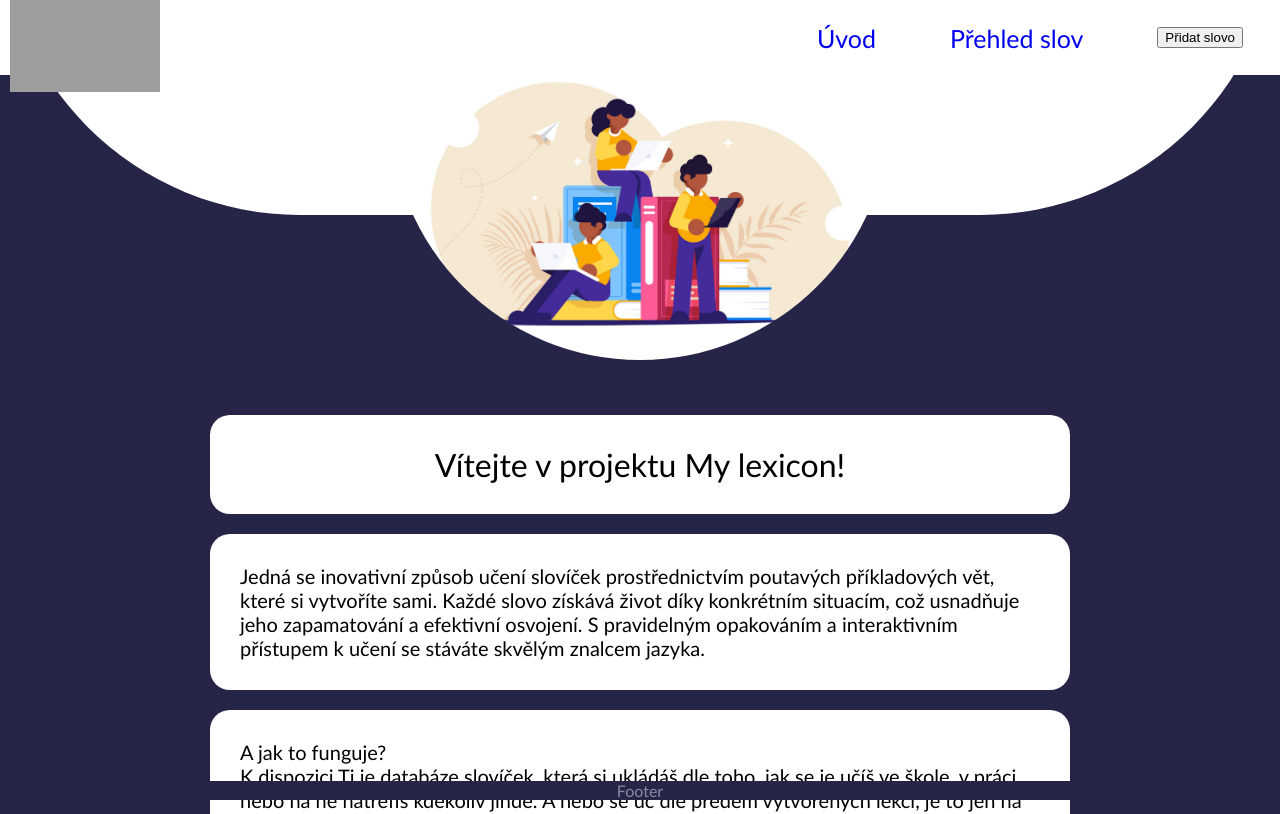
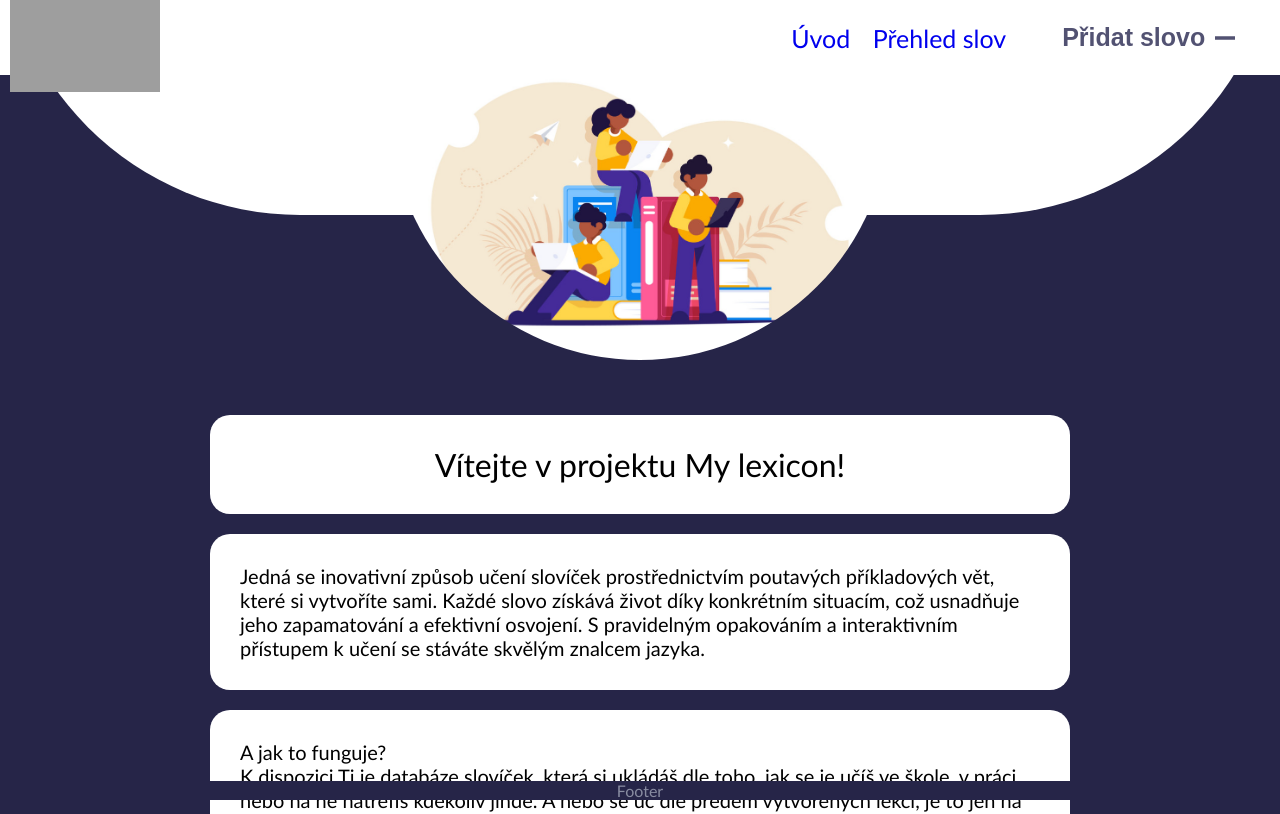
Before and after one commit to DenisaZem/my-lexicon, a React (Create React App) app: page / in a window 1280 px wide. Shown: the top 814 px of the page. Built offline with nearby package versions, Linux system fonts and the light colour scheme; grey boxes are pictures that could not be loaded.

Commit message:
Add classNames and PopUpForm component

```diff
--- a/src/components/NavBar.js
+++ b/src/components/NavBar.js
@@ -89,15 +89,17 @@ const NavBar = () => {
           {/* <li onClick={closeMenu}>
             <Link to="/form">Formulář</Link>
           </li> */}
+          <div className="navBar__Pop">
            <button
-              className="navBar__PopContainer"
+              className="Pop__Container"
               onClick={() => setButtonPopUp(true)}
             >
-              <div className="Pop--title">
+              <div className="Pop__Container--title">
                 Přidat slovo
               </div>
-              <div className="Pop--btn"></div>
+              <div className="Pop__Container--cross"></div>
             </button>
+          </div>
         </ul>
       </nav>
     </div>
--- a/src/scss/components/navBar.scss
+++ b/src/scss/components/navBar.scss
@@ -82,6 +82,72 @@
                   }
               }
           }
+
+          .navBar__Pop{
+            display: flex;
+            justify-content: center;
+            align-items: center;
+            width: 240px;
+          }
+
+           .Pop__Container {
+             display: flex;
+             align-items: center;
+             border: none;
+             background-color: transparent;
+          margin: 10px;
+          }
+
+          .Pop__Container--title {
+            margin-right: 10px;
+            cursor: pointer;
+            font-size: 25px;
+            font-weight: bold;
+            color: #525272;
+            text-decoration: none;
+          }
+
+          .Pop__Container--cross {
+            background-color: transparent;
+            border: none;
+            width: 20px;
+            position: relative;
+          }
+
+         .Pop__Container--cross:before,
+         .Pop__Container--cross:after {
+            content: "";
+            position: absolute;
+            box-sizing: border-box;
+            background-color: #525272;
+            width: 100%;
+            height: 3px;
+            transition: transform 0.6s ease;
+            transform: translate(-50%,-50%);
+          }
+
+
+          .Pop__Container--cross :after {
+            transform: translate(-50%, -50%) rotate(-90deg);
+          }
+
+          .Pop__Container:hover .Pop--btn:before {
+            transform: translate(-50%, -50%) rotate(180deg);
+            background-color: #212040;
+          }
+
+          .Pop__Container:hover .Pop--btn:after {
+            transform: translate(-50%, -50%) rotate(90deg);
+            background-color: #212040;
+          }
+
+          .Pop__Container--title {
+            transition: none;
+          }
+
+          .Pop__Container:hover .Pop__Container--title {
+            color: #212040;
+          }
       }
 
       @media screen and (max-width: 800px) {
```
Also changed, not shown: src/components/PopUpForm.js (added, +11 -0 lines).
